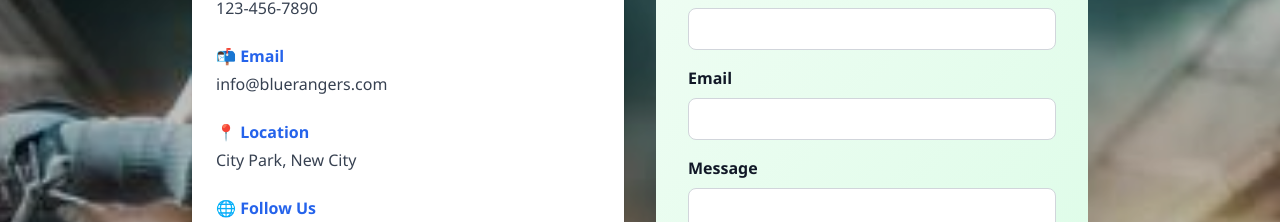
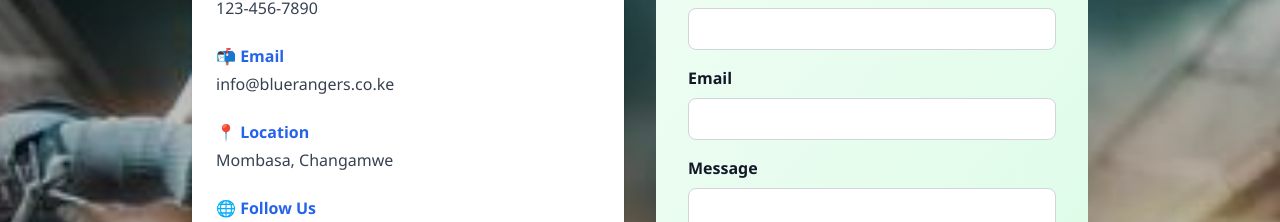
Before and after one commit to Jamoo020/blue-rangers, a React (Vite) app: page /contact in a window 1280 px wide. Shown: the part 471-693 px from the top of the page. Built offline with nearby package versions, Linux system fonts and the light colour scheme.

Commit message:
feat(contact): additional updates to contact page

```diff
--- a/src/pages/Contact.jsx
+++ b/src/pages/Contact.jsx
@@ -17,12 +17,12 @@ export default function Contact() {
 
               <div>
                 <p className="font-semibold text-blue-600 mb-1">📬 Email</p>
-                <p className="text-gray-700">info@bluerangers.com</p>
+                <p className="text-gray-700">info@bluerangers.co.ke</p>
               </div>
 
               <div>
                 <p className="font-semibold text-blue-600 mb-1">📍 Location</p>
-                <p className="text-gray-700">City Park, New City</p>
+                <p className="text-gray-700">Mombasa, Changamwe</p>
               </div>
 
               <div>
```
